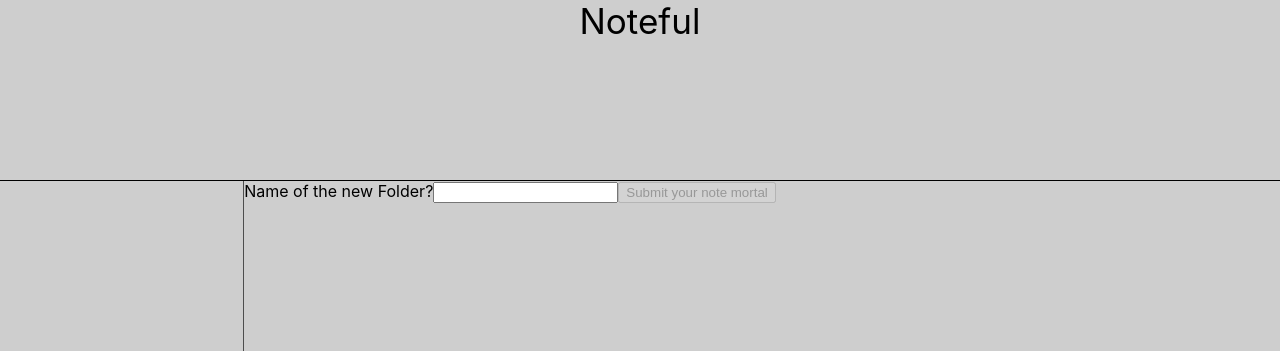
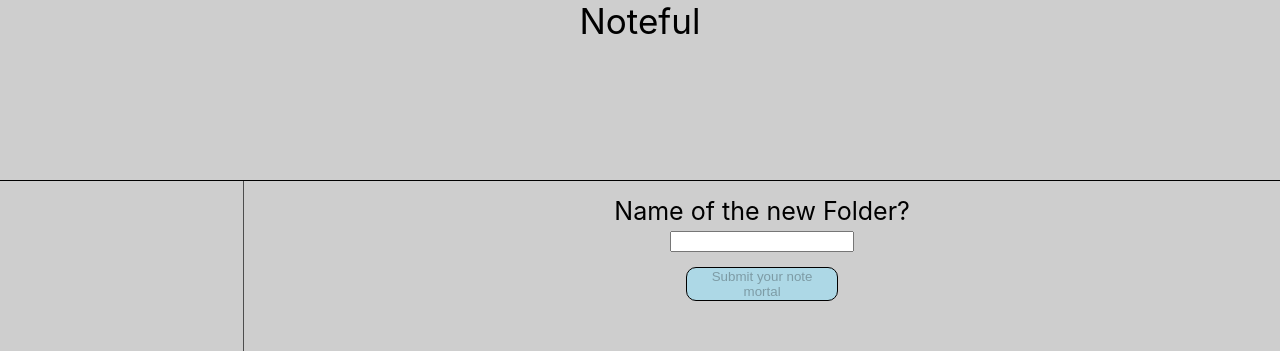
Before and after one commit to jmontesano90/noteful, a React (Create React App) app: page /new/Folder in a window 1280 px wide. Shown: the top 351 px of the page. Built offline with nearby package versions, Linux system fonts and the light colour scheme; no server answers.

Commit message:
SO CLOSE

```diff
--- a/src/App.css
+++ b/src/App.css
@@ -1,18 +1,23 @@
-nav{
-    font-size:35px;
+nav {
+  font-size: 35px;
   border-bottom: 1px black solid;
   height: 180px;
   background-color: rgba(206, 206, 206, 0.993);
 }
 
-.name{
-    display:flex;
+.name {
+  display: flex;
   align-items: center;
   justify-content: center;
 }
 
-main{
+main {
   display: flex;
   flex-direction: row;
   background-color: rgba(206, 206, 206, 0.993);
 }
+
+.newPath {
+  display: flex;
+  justify-content: center;
+}
--- a/src/App.js
+++ b/src/App.js
@@ -44,14 +44,22 @@ class App extends Component {
     });
   };
 
-  // handleUpDateNote = note
+  handleAddNote = note => {
+    console.log("Before updating state: ", this.state.notes);
+    console.log("New note being passed: ", note);
+    const newNoteList = this.state.notes.push(note);
+    this.setState({
+      notes: newNoteList
+    });
+    console.log("After updating state: ", this.state.notes);
+  };
 
   render() {
     const value = {
       notes: this.state.notes,
       folders: this.state.folders,
-      deleteNote: this.handleDeleteNote
-      // upDateNote: this.handleUpDateNote
+      deleteNote: this.handleDeleteNote,
+      addNote: this.handleAddNote
     };
 
     return (
@@ -80,8 +88,12 @@ class App extends Component {
 
             <ApiError>
               <Route path="/new" component={FolderList} />
-              <Route path="/new/Folder" component={NewFolder} />
-              <Route path="/new/Note" component={NewNote} />
+              <Route
+                className="newPath"
+                path="/new/Folder"
+                component={NewFolder}
+              />
+              <Route className="newPath" path="/new/Note" component={NewNote} />
             </ApiError>
           </main>
         </div>
--- /dev/null
+++ b/src/NewFolder.css
@@ -0,0 +1,34 @@
+.newFolder {
+  display: flex;
+  flex-direction: column;
+}
+.folderContainer {
+  margin-left: auto;
+  margin-right: auto;
+  margin-top: 10px;
+}
+
+.folderName {
+  font-size: 25px;
+  padding: 5px;
+}
+
+.folderInput {
+  margin-left: 20%;
+  margin-right: 20%;
+  margin-bottom: 5px;
+}
+
+.submitButton {
+  border-radius: 10px;
+  cursor: pointer;
+  margin-top: 10px;
+  margin-left: 25%;
+  margin-right: 25%;
+  background-color: lightblue;
+  border: black 1px solid;
+}
+
+.errorMessage {
+  font-size: 200;
+}
--- a/src/NewFolder.js
+++ b/src/NewFolder.js
@@ -1,5 +1,6 @@
 import React, { Component } from "react";
 import ValidationError from "./ValidationError";
+import "./NewFolder.css";
 
 class NewFolder extends Component {
   constructor(props) {
@@ -35,6 +36,7 @@ class NewFolder extends Component {
       .catch(error => {
         console.error("Error: ", error);
       });
+    this.props.history.push("/");
   }
 
   validateFolderName() {
@@ -49,8 +51,11 @@ class NewFolder extends Component {
 
   render() {
     return (
+      <div className="folderContainer">
         <form className="newFolder" onSubmit={e => this.handleSubmit(e)}>
-        <label htmlFor="folderName">Name of the new Folder?</label>
+          <label htmlFor="folderName" className="folderName">
+            Name of the new Folder?
+          </label>
           <input
             type="text"
             className="folderInput"
@@ -59,12 +64,20 @@ class NewFolder extends Component {
             onChange={e => this.updateName(e.target.value)}
           />
           {this.state.folderName.touched && (
-          <ValidationError message={this.validateFolderName()} />
+            <ValidationError
+              className="errorMessage"
+              message={this.validateFolderName()}
+            />
           )}
-        <button type="submit" disabled={this.validateFolderName()}>
+          <button
+            className="submitButton"
+            type="submit"
+            disabled={this.validateFolderName()}
+          >
             Submit your note mortal
           </button>
         </form>
+      </div>
     );
   }
 }
--- /dev/null
+++ b/src/NewNote.css
@@ -0,0 +1,24 @@
+.noteContainer {
+  margin-left: auto;
+  margin-right: auto;
+  margin-top: 10px;
+}
+
+.newNote {
+  display: flex;
+  flex-direction: column;
+}
+
+.noteName {
+  font-size: 25px;
+  padding: 5px;
+}
+
+.contentTitle {
+  font-size: 20px;
+  padding: 5px;
+  margin-top: 10px;
+}
+.contents {
+  padding: 40px;
+}
--- a/src/NewNote.js
+++ b/src/NewNote.js
@@ -1,5 +1,6 @@
 import React, { Component } from "react";
 import ApiContext from "./ApiContext";
+import "./NewNote.css";
 import ValidationError from "./ValidationError";
 
 class NewNote extends Component {
@@ -43,6 +44,11 @@ class NewNote extends Component {
     console.log("Content: ", content);
     const folder = this.state.folder.value;
     console.log("Folder: ", folder);
+    const note = {
+      name: this.state.name.value,
+      content: this.state.content.value,
+      folderId: this.state.folder.value
+    };
 
     fetch("http://localhost:9090/notes", {
       method: "POST",
@@ -54,10 +60,15 @@ class NewNote extends Component {
       .then(response => response.json())
       .then(data => {
         console.log("Success: ", data);
+        this.context.addNote(data);
       })
+      // .then(() => {
+      //   this.context.addNote(note);
+      // })
       .catch(error => {
         console.error("Error: ", error);
       });
+    this.props.history.push("/");
   }
 
   validateName() {
@@ -71,8 +82,11 @@ class NewNote extends Component {
   }
   render() {
     return (
+      <div className="noteContainer">
         <form className="newNote" onSubmit={e => this.handleSubmit(e)}>
-        <label htmlFor="name">Name of note?</label>
+          <label htmlFor="name" className="noteName">
+            Name of note?
+          </label>
           <input
             type="text"
             name="name"
@@ -82,13 +96,17 @@ class NewNote extends Component {
           {this.state.content.touched && (
             <ValidationError message={this.validateName()} />
           )}
-        <label htmlFor="content">Content of the note</label>
+          <label htmlFor="content" className="contentTitle">
+            Content of the note
+          </label>
           <input
             type="text"
             name="content"
             id="content"
+            className="contents"
             onChange={e => this.updateContent(e.target.value)}
           />
+          <div>Which folder do you want this note in?</div>
           <select
             id="folders"
             name="folders"
@@ -102,6 +120,7 @@ class NewNote extends Component {
             Submit your note mortal
           </button>
         </form>
+      </div>
     );
   }
 }
--- a/src/Note.js
+++ b/src/Note.js
@@ -33,14 +33,15 @@ class Note extends Component {
   };
 
   render() {
+    const dateInfo = this.props.date
+      ? `Date modified on ${this.props.date}`
+      : "";
     return (
       <div>
         <div className="noteContents">
           <div>
             <Link to={`/note/${this.props.id}`}>{this.props.name}</Link>
-            <div className="lastModified">
-              Date Modified on {this.props.date}
-            </div>
+            <div className="lastModified">{dateInfo}</div>
           </div>
           <button onClick={this.handleClickDelete}>Delete Note</button>
         </div>
@@ -54,5 +55,5 @@ export default Note;
 Note.propTypes = {
   id: PropTypes.string.isRequired,
   name: PropTypes.string.isRequired,
-  date: PropTypes.number
+  date: PropTypes.string
 };
```
Lines whose indentation alone changed are shown as unchanged.
